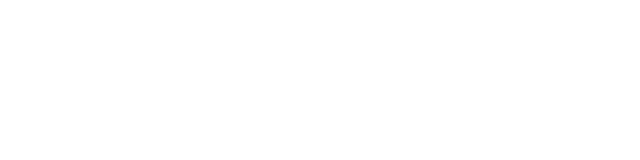
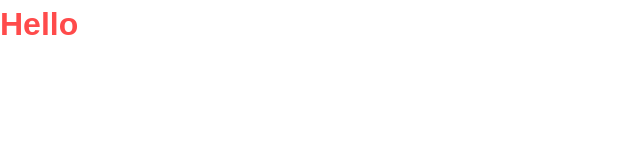
Before and after one commit to SianTharit/shopping-pay, a Next.js app: page / in a window 1280 px wide. Shown: the top 160 px of the page, without its empty margins (0-640 px from the left). Built offline with nearby package versions, Linux system fonts and the light colour scheme.

Commit message:
[setup]-sass-in-next.config.js

```diff
--- a/next.config.js
+++ b/next.config.js
@@ -1,6 +1,12 @@
 /** @type {import('next').NextConfig} */
+const path = require("path");
 const nextConfig = {
   reactStrictMode: true,
-}
+  swcMinify: true,
+  sassOptions: {
+    includePaths: [path.join(__dirname, "styles")],
+    prependData: `@import "./base.scss";`,
+  },
+};
 
-module.exports = nextConfig
+module.exports = nextConfig;
--- a/pages/index.js
+++ b/pages/index.js
@@ -14,6 +14,7 @@
         <meta name="viewport" content="width=device-width, initial-scale=1" />
         <link rel="icon" href="/favicon.ico" />
       </Head>
+      <h1 className={styles.red}>Hello</h1>
     </dix>
   );
 }
--- a/styles/Home.module.scss
+++ b/styles/Home.module.scss
@@ -0,0 +1,3 @@
+.red {
+  color: $red-color;
+}
--- /dev/null
+++ b/styles/base.scss
@@ -0,0 +1 @@
+$red-color: #ff0000b4;
```
